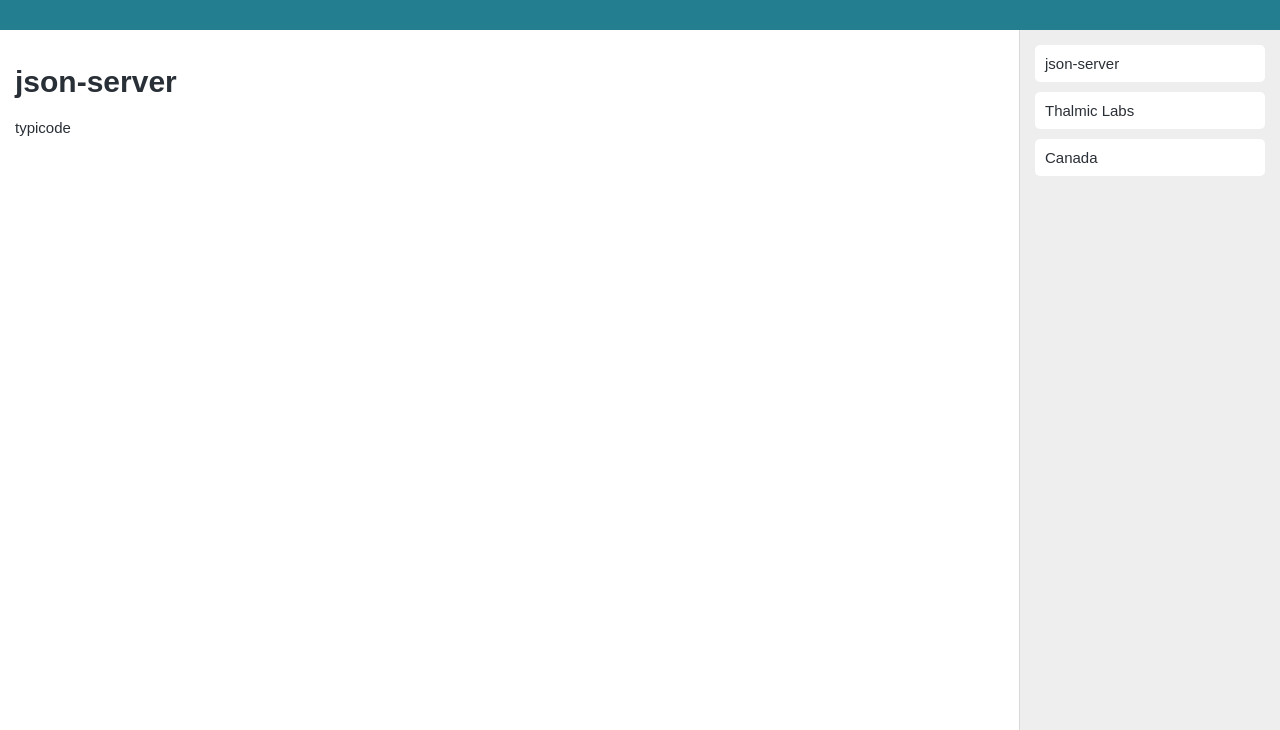
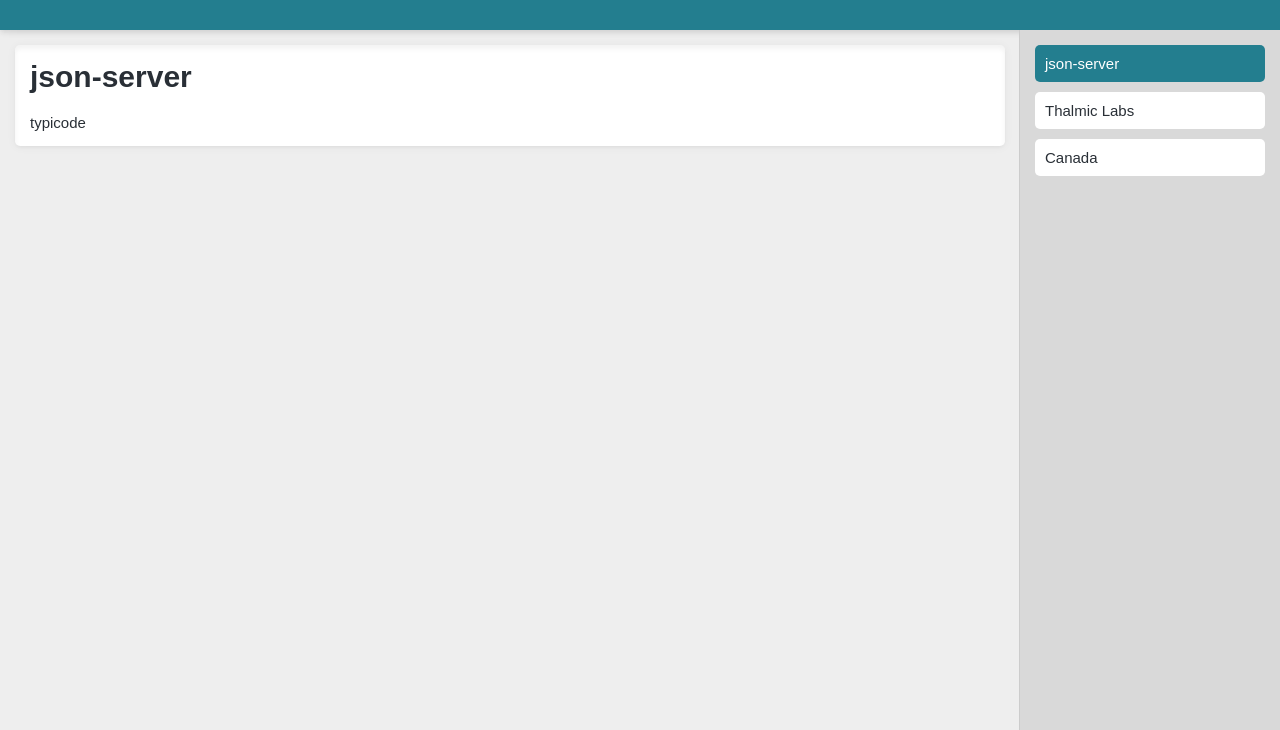
Before and after one commit to Hectorhammett/thalmicproject, a React app: page / in a window 1280 px wide. Both pictures are taken after a click on the element "json-server". Shown: the part 70-800 px from the top of the page. Built offline with nearby package versions, Linux system fonts and the light colour scheme; data requests are answered from the project's data file; a web font is replaced by a local one.

Commit message:
Change variables on main.scss

```diff
--- a/src/components/EventsList.js
+++ b/src/components/EventsList.js
@@ -3,18 +3,23 @@
 /* This event element is only used in conjuction with the list, that's why they're on the same file */
 class Event extends Component {
     render() {
-        const { event, selectEvent, index } = this.props;
+        console.log(this.props);
+        const { event, selectEvent, index, active } = this.props;
         return (
-            <div className="event" key={event.id} onClick={ () => { selectEvent(index) } }>{event.title}</div>
+            <div className={"event " + ( active ? 'active' : "" )} key={event.id} onClick={ () => { selectEvent(index) } }>{event.title}</div>
         );
     }
 }
 
 class EventsList extends Component {
     renderList(){
-        const {events, selectEvent} = this.props;
+        const { events, selectEvent, selectedEvent } = this.props;
         return events.map((event, index) => {
-            return <Event event={event} selectEvent={selectEvent} key={ event.id } index={ index }/>
+            let active = ( selectedEvent === null ) ? false         :
+                         ( selectedEvent.id === event.id ) ? true   :
+                         false;
+
+            return <Event event={event} selectEvent={selectEvent} key={ event.id } index={ index } active={ active }/>
         })
     }
 
@@ -31,7 +36,6 @@
     }
 
     render() {
-        console.log(this.props);
         return this.renderView();
     }
 }
--- a/src/components/SelectedEvent.js
+++ b/src/components/SelectedEvent.js
@@ -4,7 +4,7 @@
     render() {
         const { event } = this.props;
         return (
-            <div>
+            <div className="panel">
                 <h1>{ event.title }</h1>
                 <p>{ event.author }</p>
             </div>
--- a/src/containers/EventsContainer.js
+++ b/src/containers/EventsContainer.js
@@ -15,7 +15,7 @@
 
     render() {
         console.log(this.props);
-        const { events, loading, error, errorMessage, loadEvents, selectEvent } = this.props;
+        const { events, loading, error, errorMessage, loadEvents, selectEvent, selectedEvent } = this.props;
         return (
             <EventsList
                 events={ events }
@@ -24,6 +24,7 @@
                 errorMessage={ errorMessage }
                 loadEvents = { loadEvents }
                 selectEvent = { selectEvent }
+                selectedEvent = { selectedEvent }
             />
         );
     }
--- a/src/sass/components/_app-bar.scss
+++ b/src/sass/components/_app-bar.scss
@@ -9,6 +9,7 @@
     font-family: $header-font;
     color: $app-bar-font-color;
     display: block;
+    @include box-shadow();
 
     .logo{
         margin-top: 32px;
--- a/src/sass/components/_events-list.scss
+++ b/src/sass/components/_events-list.scss
@@ -6,15 +6,20 @@
 
     .event{
         padding: 10px;
-        background: #fff;
+        background: $event-bg-color;
         margin-bottom: 10px;
         border-radius: $base-border-radius;
         transition: all 0.25s ease;
         cursor: pointer;
+        color: $event-font-color;
 
         &:hover{
-            background: $hover-color;
-            color: #fff;
+            background: $event-hover-bg-color;
+        }
+
+        &.active{
+            background: $event-active-bg-color;
+            color: $event-active-font-color;
         }
     }
 }
--- a/src/sass/components/_font-colors.scss
+++ b/src/sass/components/_font-colors.scss
@@ -1,4 +1,4 @@
 .text-primary{ color: $primary-color; }
 .text-warning{ color: $warning-color; }
 .text-danger{ color: $danger-color; }
-.text-muted{ color: $gray-light; }
+.text-muted{ color: $gray; }
--- a/src/sass/components/_initial.scss
+++ b/src/sass/components/_initial.scss
@@ -8,4 +8,5 @@
   color: $font-color;
   width: 100%;
   margin: 0;
+  background: $body-bg-color
 }
--- /dev/null
+++ b/src/sass/components/_panel.scss
@@ -0,0 +1,16 @@
+
+.panel{
+    background: $panel-bg-color;
+    border-radius: $base-border-radius;
+    padding: $symmetrical-padding;
+    @include box-shadow(10px);
+
+    *:first-child{
+        margin-top: 0;
+    }
+
+    *:last-child{
+        margin-bottom: 0;
+    }
+
+}
--- a/src/sass/components/_variables.scss
+++ b/src/sass/components/_variables.scss
@@ -1,15 +1,18 @@
+@import "mixins/shadow";
+
 /* Colors */
-$primary-color: #6FCBDC;
+$primary-color: #237e8f;
 $warning-color: #FFE66D;
 $danger-color: #FF6B6B;
 $font-color: #292F36;
 
-$hover-color: darken($primary-color,30);
-
 $gray-base: #000;
-$gray: lighten($gray-base,33%);
+$gray: lighten($gray-base,80%);
 $gray-light: lighten($gray-base, 85%);
 $gray-lighter: lighten($gray-base,93.5%);
+
+/* Body */
+$body-bg-color: $gray-lighter;
 
 /* fonts */
 $primary-font: 'Droid Sans', sans-serif;
@@ -19,16 +22,32 @@
 /* padding*/
 $base-padding: 0px 15px;
 $base-padding-top: 15px;
+$base-padding-bottom: 15px;
+$base-padding-left: 15px;
+$base-padding-right: 15px;
+
+$symmetrical-padding: $base-padding-top;
 
 /* app bar */
 $app-bar-height: 100px;
-$app-bar-bg-color: darken($primary-color,30);
+$app-bar-bg-color: $primary-color;
 $app-bar-font-color: #fff;
 
 /* Right Bar */
-$right-bar-bg-color: $gray-lighter;
+$right-bar-bg-color: $gray-light;
 $right-bar-width: 230px;
 
 /* Borders */
-$border-color: $gray-light;
+$border-color: $gray;
 $base-border-radius: 5px;
+
+/* Panels */
+$panel-bg-color: #fff;
+
+/* Events List */
+$event-bg-color: #fff;
+$event-font-color: $font-color;
+$event-hover-bg-color: $gray-lighter;
+$event-hover-font-color: $font-color;
+$event-active-bg-color: $primary-color;
+$event-active-font-color: #fff;
--- /dev/null
+++ b/src/sass/components/mixins/_shadow.scss
@@ -0,0 +1,11 @@
+@mixin box-shadow($inset: false) {
+  @if $inset {
+    -webkit-box-shadow:inset 0 4px 5px 0 rgba(0,0,0,0.05), 0 1px 10px 0 rgba(0,0,0,0.05), 0 2px 4px -1px rgba(0,0,0,0.05);
+    -moz-box-shadow:inset 0 4px 5px 0 rgba(0,0,0,0.05), 0 1px 10px 0 rgba(0,0,0,0.05), 0 2px 4px -1px rgba(0,0,0,0.05);
+    box-shadow:inset 0 4px 5px 0 rgba(0,0,0,0.05), 0 1px 10px 0 rgba(0,0,0,0.05), 0 2px 4px -1px rgba(0,0,0,0.05);
+  } @else {
+    -webkit-box-shadow: 0 4px 5px 0 rgba(0,0,0,0.05), 0 1px 10px 0 rgba(0,0,0,0.05), 0 2px 4px -1px rgba(0,0,0,0.05);
+    -moz-box-shadow: 0 4px 5px 0 rgba(0,0,0,0.05), 0 1px 10px 0 rgba(0,0,0,0.05), 0 2px 4px -1px rgba(0,0,0,0.05);
+    box-shadow: 0 4px 5px 0 rgba(0,0,0,0.05), 0 1px 10px 0 rgba(0,0,0,0.05), 0 2px 4px -1px rgba(0,0,0,0.05);
+  }
+}
--- a/src/sass/main.scss
+++ b/src/sass/main.scss
@@ -7,3 +7,4 @@
 @import "components/events-list.scss";
 @import "components/font-colors.scss";
 @import "components/font-aligns.scss";
+@import "components/panel.scss";
```
